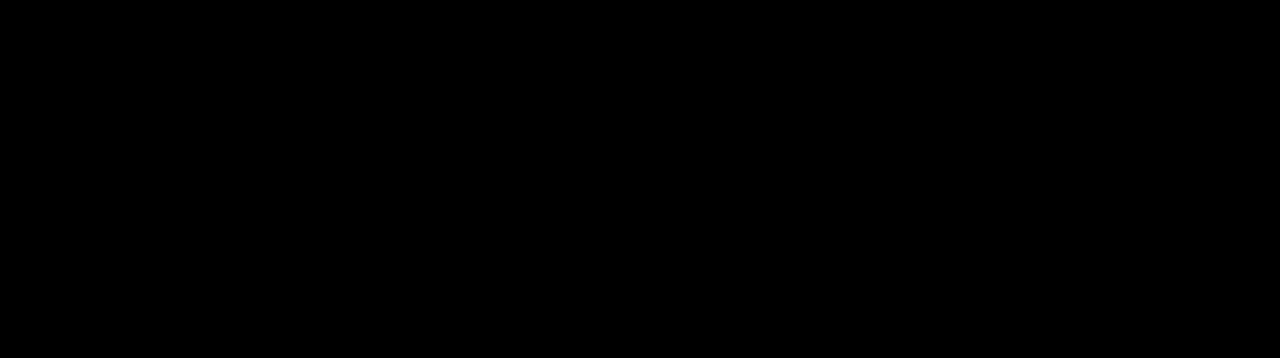
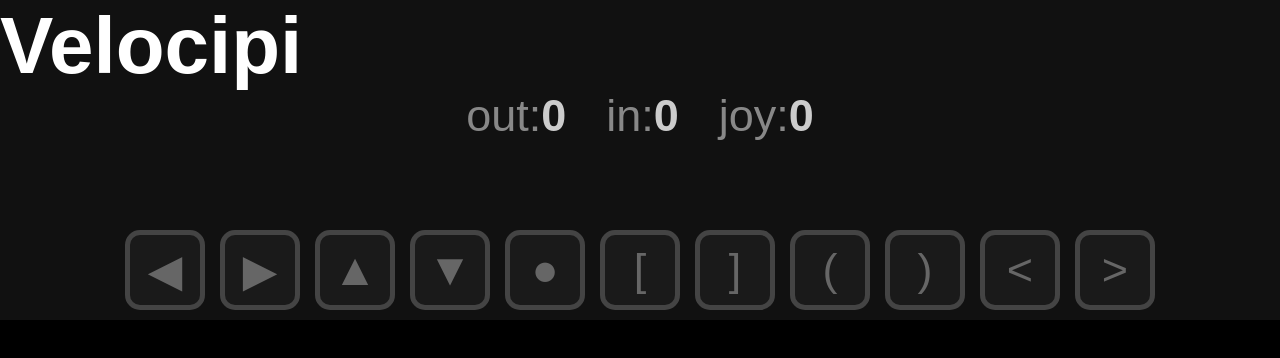
Before and after one commit to vincent99/velocipi, a Vue app in the folder ui/: page /panel in a window 1280 px wide. Before the commit this address had no page. Shown: the top 358 px of the page. Built offline with nearby package versions, Linux system fonts and the light colour scheme.

Commit message:
admin->remote, app->panel

```diff
--- a/ui/src/views/AppView.vue
+++ b/ui/src/views/PanelView.vue
@@ -1,7 +1,7 @@
 <script setup lang="ts">
 import { onMounted, onUnmounted } from 'vue'
-import KnobCounters from '../components/app/KnobCounters.vue'
-import KeyDisplay from '../components/app/KeyDisplay.vue'
+import KnobCounters from '../components/panel/KnobCounters.vue'
+import KeyDisplay from '../components/panel/KeyDisplay.vue'
 
 const appEl = document.getElementById('app')!
 
@@ -22,7 +22,7 @@
 </script>
 
 <template>
-  <div class="app-root">
+  <div class="panel-root">
     <h1>Velocipi</h1>
     <KnobCounters />
     <KeyDisplay />
@@ -30,14 +30,14 @@
 </template>
 
 <style>
-/* Global reset for the OLED app page — must not be scoped */
+/* Global reset for the OLED panel page — must not be scoped */
 html, body {
   margin: 0;
   padding: 0;
   overflow: hidden;
   background: #000;
 }
-.app-root * {
+.panel-root * {
   margin: 0;
   padding: 0;
   box-sizing: border-box;
@@ -45,7 +45,7 @@
 </style>
 
 <style scoped>
-.app-root {
+.panel-root {
   -webkit-font-smoothing: none;
   background: #111;
   color: white;
--- a/ui/src/views/AdminView.vue
+++ b/ui/src/views/RemoteView.vue
@@ -2,11 +2,11 @@
 import { ref, reactive } from 'vue'
 import { useWebSocket } from '../composables/useWebSocket'
 import { useScreenSocket } from '../composables/useScreenSocket'
-import ScreenViewer from '../components/admin/ScreenViewer.vue'
-import AirSensor from '../components/admin/AirSensor.vue'
-import TpmsPanel from '../components/admin/TpmsPanel.vue'
-import LedStatus from '../components/admin/LedStatus.vue'
-import KeyRelay from '../components/admin/KeyRelay.vue'
+import ScreenViewer from '../components/remote/ScreenViewer.vue'
+import AirSensor from '../components/remote/AirSensor.vue'
+import TpmsPanel from '../components/remote/TpmsPanel.vue'
+import LedStatus from '../components/remote/LedStatus.vue'
+import KeyRelay from '../components/remote/KeyRelay.vue'
 import type { AirReading, Tire, LEDStateMsg, InboundWsMsg, KeyMsg } from '../types/ws'
 
 const { send, onMessage, onClose } = useWebSocket()
@@ -62,7 +62,7 @@
 </template>
 
 <style scoped>
-.admin {
+.remote {
   font-family: sans-serif;
   margin: 1rem;
   background: #111;
```
Also changed, not shown: ui/src/router/index.ts (+4 -4 lines), ui/src/components/panel/KeyDisplay.vue (renamed from ui/src/components/app/KeyDisplay.vue), ui/src/components/panel/KnobCounters.vue (renamed from ui/src/components/app/KnobCounters.vue), ui/src/components/remote/AirSensor.vue (renamed from ui/src/components/admin/AirSensor.vue), ui/src/components/remote/KeyRelay.vue (renamed from ui/src/components/admin/KeyRelay.vue), ui/src/components/remote/LedStatus.vue (renamed from ui/src/components/admin/LedStatus.vue), ui/src/components/remote/ScreenViewer.vue (renamed from ui/src/components/admin/ScreenViewer.vue), ui/src/components/remote/TireCard.vue (renamed from ui/src/components/admin/TireCard.vue), ui/src/components/remote/TpmsPanel.vue (renamed from ui/src/components/admin/TpmsPanel.vue).
